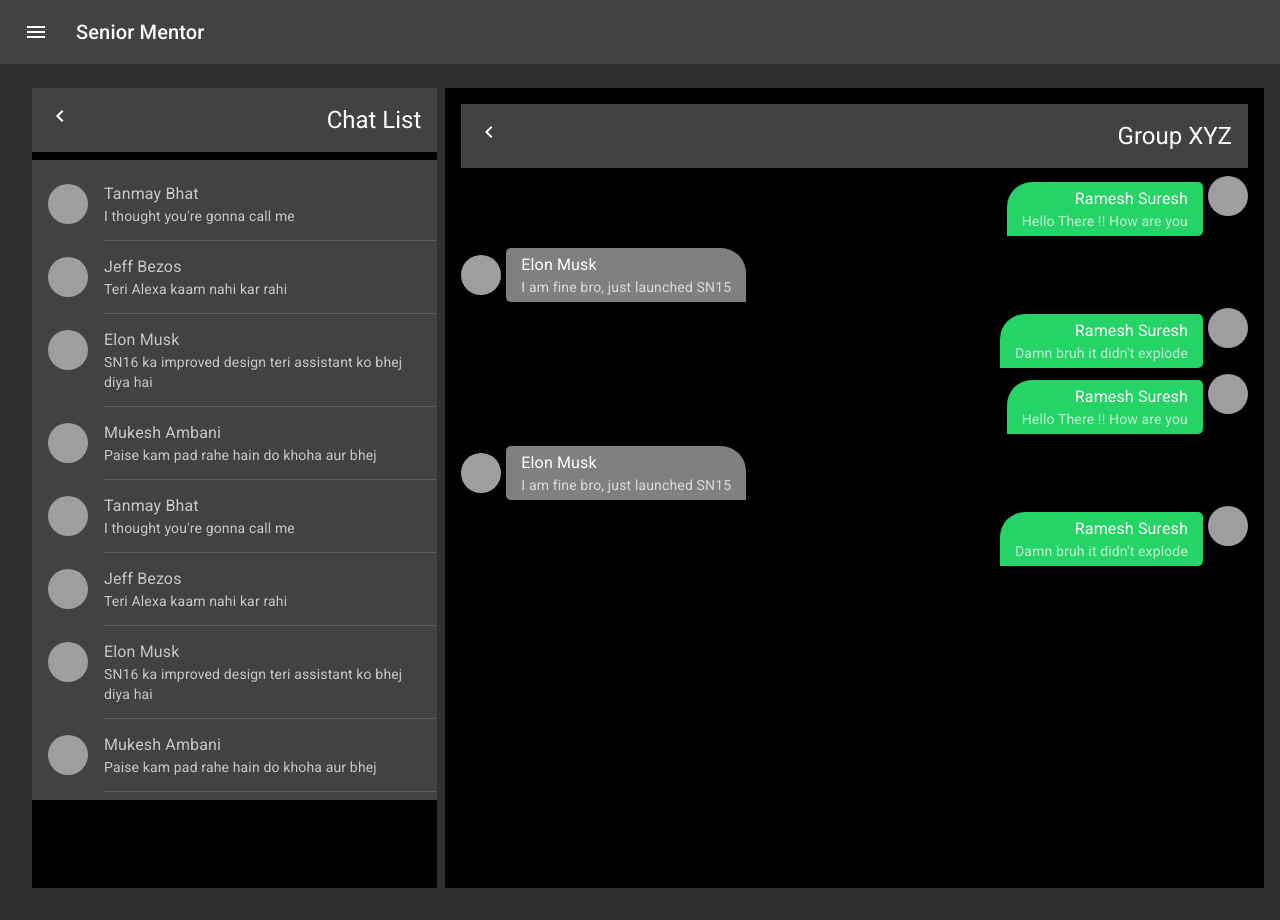
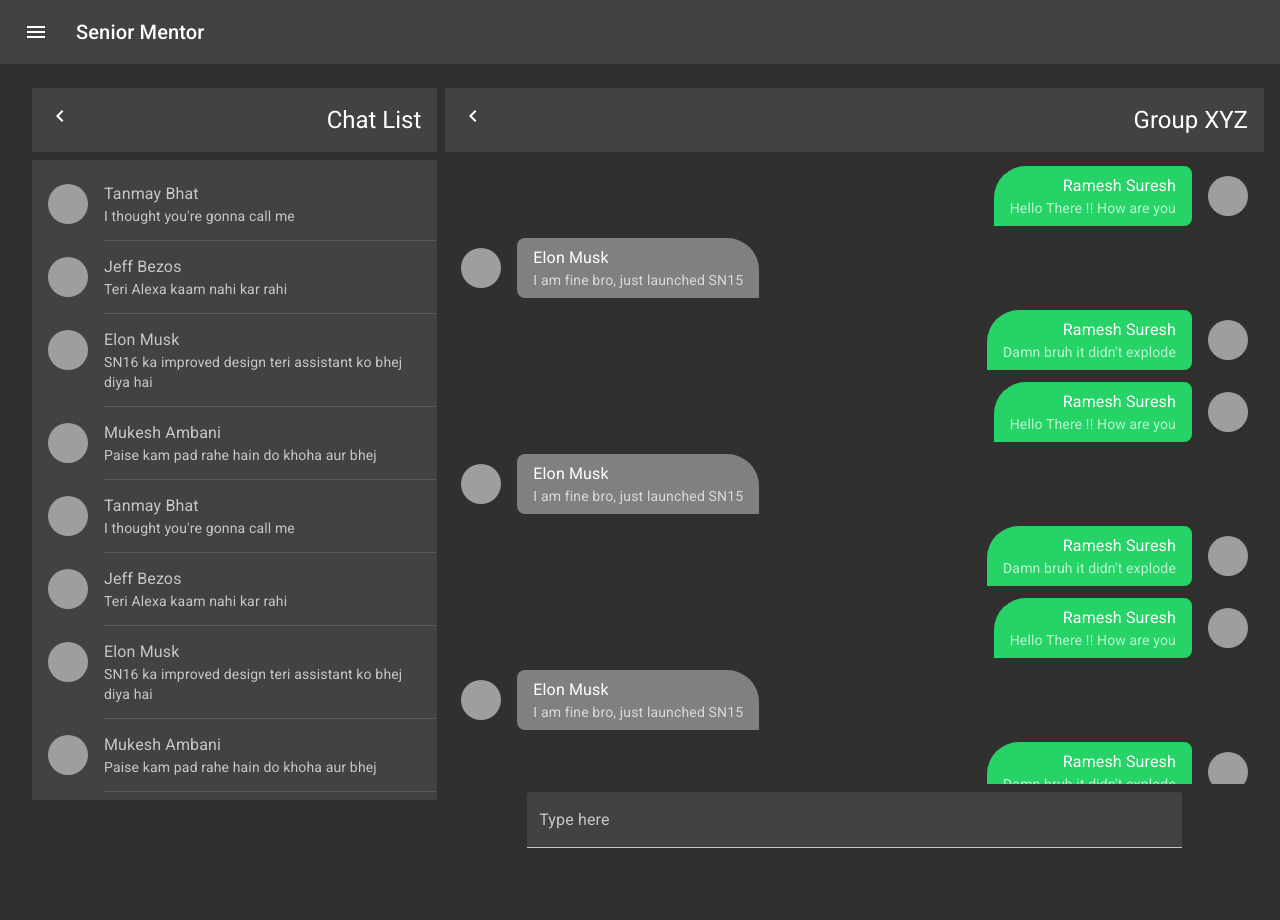
Before and after one commit to SeniorMentor/client, a React (Create React App) app: page /chat in a window 1280 px wide. Built offline with nearby package versions, Linux system fonts and the light colour scheme; grey boxes are pictures that could not be loaded.

Commit message:
chat improved

```diff
--- a/src/components/ChatLeft/ChatLeft.jsx
+++ b/src/components/ChatLeft/ChatLeft.jsx
@@ -57,7 +57,7 @@
 const ChatLeft = () => {
     const classes = useStyles();
     return (
-        <Container maxWidth="lg" className={classes.container} style={{ backgroundColor: 'black', height: '100vh' }}>
+        <Container maxWidth="lg" className={classes.container} style={{height: '100vh' }}>
             <Container className={classes.infobar}>
               <Box display="flex" justifyContent="space-between">
                 <Box><Link to="/"><ChevronLeftIcon style={{color:"white"}}/></Link></Box>
--- a/src/components/ChatRight/ChatRight.jsx
+++ b/src/components/ChatRight/ChatRight.jsx
@@ -13,34 +13,44 @@
 
 const useStyles = makeStyles((theme) => ({
     container: {
+        heigth : "80%",
         margin : theme.spacing(1),
-        padding: theme.spacing(2),
+        padding: theme.spacing(0),
         textAlign: 'center',
-        color: 'black',
+        color: 'black'
     },
     infobar : {
-      position : "sticky",
       backgroundColor : "#424242",
       padding : theme.spacing(2),
       top : theme.spacing(0),
       textAlign : 'center',
       color : "white",
       marginBottom : theme.spacing(1),
-      zIndex : "1"
+    },
+    messageStyle : {
+      overflow : "auto",
+      flex:"auto"
     }
 }));
 
 const ChatRight = () => {
     const classes = useStyles();
     return (
-        <Container maxWidth="lg" className={classes.container} style={{ backgroundColor: 'black', height: '100vh' }}>
-            <Container className={classes.infobar}>
-              <Box display="flex" justifyContent="space-between">
-                <Box><Link to="/"><ChevronLeftIcon style={{color:"white"}}/></Link></Box>
-                <Box><Typography variant="h5">Group XYZ</Typography></Box>
+        <Container className={classes.container} style={{  height: '100vh' }}>
+              <Box display="flex" flexDirection="column" justifyContent="space-between">
+                <Box className={classes.infobar}>
+                  <Box display="flex" justifyContent="space-between">
+                    <Box><Link to="/"><ChevronLeftIcon style={{color:"white"}}/></Link></Box>
+                    <Box><Typography variant="h5">Group XYZ</Typography></Box>
+                  </Box>
+                </Box>
+                <Box style={{height:"78vh",overflow:"auto"}}>
+                  <Messages />
+                </Box>
+                <Box>
+                  <Input />
+                </Box>
               </Box>
-            </Container>
-            <Messages />
         </Container>
     )
 }
--- a/src/components/ChatRight/Input/Input.jsx
+++ b/src/components/ChatRight/Input/Input.jsx
@@ -1,10 +1,24 @@
-import React from "react";
+import React from 'react';
+import { makeStyles } from '@material-ui/core/styles';
+import TextField from '@material-ui/core/TextField';
+
+const useStyles = makeStyles((theme) => ({
+  root: {
+    '& > *': {
+      margin: theme.spacing(1),
+      width: '80%',
+    },
+  },
+}));
 
 const Input = () => {
+    const classes = useStyles();
+
     return (
-        <>
-        </>
-    )
+        <form className={classes.root} noValidate autoComplete="off">
+            <TextField id="filled-basic" label="Type here" variant="filled" />
+        </form>
+    );
 }
 
 export default Input;
--- a/src/components/ChatRight/Messages/Message/Message.jsx
+++ b/src/components/ChatRight/Messages/Message/Message.jsx
@@ -23,17 +23,17 @@
         textAlign:'left',
         backgroundColor: 'grey',
         color : 'white',
-        padding: '5px 15px',
-        marginLeft: '5px',
-        borderRadius: '5px 25px 0px 5px'
+        padding: theme.spacing(1,2),
+        marginLeft: theme.spacing(2),
+        borderRadius: theme.spacing(1,4,0,1)
     },
     textRight: {
         textAlign:'right',
         backgroundColor: '#25D366',
         color : 'white',
-        padding: '5px 15px',
-        marginRight: '5px',
-        borderRadius: '25px 5px 5px 0px'
+        padding: theme.spacing(1,2),
+        marginRight: theme.spacing(2),
+        borderRadius: theme.spacing(4,1,1,0)
     }
 }));
 
@@ -42,8 +42,7 @@
     const user = message.userId;
     const fullName = `${user.firstName} ${user.lastName}`;
     return (
-        <Box display="flex" justifyContent="flex-start">
-            {/* <ListItem alignItems="flex-start" className={classes.root}> */}
+        <Box display="flex" justifyContent="flex-start" style={{marginLeft:"1rem"}}>
                 <Box display="flex" flexDirection="column" justifyContent="center">
                     <Box>
                         <Avatar alt={fullName} src="/static/images/avatar/1.jpg" />
@@ -60,7 +59,6 @@
                         }
                     />
                 </Box>
-            {/* </ListItem> */}
         </Box>
     )
 }
@@ -70,8 +68,7 @@
     const user = message.userId;
     const fullName = `${user.firstName} ${user.lastName}`;
     return (
-        <Box display="flex" justifyContent="flex-end">
-            {/* <ListItem alignItems="flex-start" className={classes.root}> */}
+        <Box display="flex" justifyContent="flex-end" style={{marginRight:"1rem"}}>
                 <Box>
                     <ListItemText
                         className={classes.textRight}
@@ -83,12 +80,11 @@
                         }
                     />
                 </Box>
-                <Box display="flex-end" flexDirection="column" justifyContent="center">
+                <Box display="flex" flexDirection="column" justifyContent="center">
                     <Box>
                         <Avatar alt={fullName} src="/static/images/avatar/1.jpg" />
                     </Box>
                 </Box>
-            {/* </ListItem> */}
         </Box>
     )
 }
--- a/src/components/ChatRight/Messages/Messages.jsx
+++ b/src/components/ChatRight/Messages/Messages.jsx
@@ -1,6 +1,8 @@
 import React from "react";
 import ScrollToBottom from "react-scroll-to-bottom";
 import Message from "./Message/Message";
+import { makeStyles } from '@material-ui/core/styles';
+
 /*
 message = [{
     from : {
@@ -36,27 +38,79 @@
             lastName : "Suresh"
         },
         body : "Damn bruh it didn't explode"
+    },
+    {   _id : "34545434sdfd",
+        userId : {
+            _id : "abc",
+            firstName : "Ramesh",
+            lastName : "Suresh"
+        },
+        body : "Hello There !! How are you"
+    },
+    {   _id : "34545434",
+        userId : {
+            _id : "def",
+            firstName : "Elon",
+            lastName : "Musk"
+        },
+        body : "I am fine bro, just launched SN15"
+    },
+    {   _id : "123213",
+        userId : {
+            _id : "abc",
+            firstName : "Ramesh",
+            lastName : "Suresh"
+        },
+        body : "Damn bruh it didn't explode"
+    },
+    {   _id : "34545434sdfd",
+        userId : {
+            _id : "abc",
+            firstName : "Ramesh",
+            lastName : "Suresh"
+        },
+        body : "Hello There !! How are you"
+    },
+    {   _id : "34545434",
+        userId : {
+            _id : "def",
+            firstName : "Elon",
+            lastName : "Musk"
+        },
+        body : "I am fine bro, just launched SN15"
+    },
+    {   _id : "123213",
+        userId : {
+            _id : "abc",
+            firstName : "Ramesh",
+            lastName : "Suresh"
+        },
+        body : "Damn bruh it didn't explode"
     }
 ];
 
+
+const useStyles = makeStyles((theme) => ({
+    stb : {
+        height : "60%",
+        overfloe : "auto"
+    },
+}));
+
+const styles = {
+    height: "60vh !important",
+}
+
 const Messages = () => {
+    const classes = useStyles();
     return (
-        <ScrollToBottom>
+        <ScrollToBottom style={{height:"60vh"}}>
             {
                 messages.map((x,i)=>{
                     return (
                         <Message key={i} message={x}/>
                     )
                 })
-
-            }
-            {
-                messages.map((x,i)=>{
-                    return (
-                        <Message key={i+50} message={x}/>
-                    )
-                })
-
             }
         </ScrollToBottom>
     )
--- a/src/pages/Chat/Chat.jsx
+++ b/src/pages/Chat/Chat.jsx
@@ -7,6 +7,16 @@
 const useStyles = makeStyles((theme) => ({
     root: {
       flexGrow: 1,
+    },
+    // chatLeft : {
+    //   [theme.breakpoints.up('md')]: {
+    //     display:"none"
+    //   },
+    // },
+    chatRight : {
+      [theme.breakpoints.down('sm')]: {
+        display:"none"
+      },
     }
 }));
 
@@ -14,11 +24,11 @@
     const classes = useStyles();
     return (
     <div className={classes.root}>
-      <Grid container spacing={1}>
+      <Grid container direction="row" spacing={1}>
         <Grid item md={4} sm={12} xs={12}>
           <ChatLeft />
         </Grid>
-        <Grid item md={8} sm={12} xs={12}>
+        <Grid item md={8} className={classes.chatRight}>
           <ChatRight />
         </Grid>
       </Grid>
```
